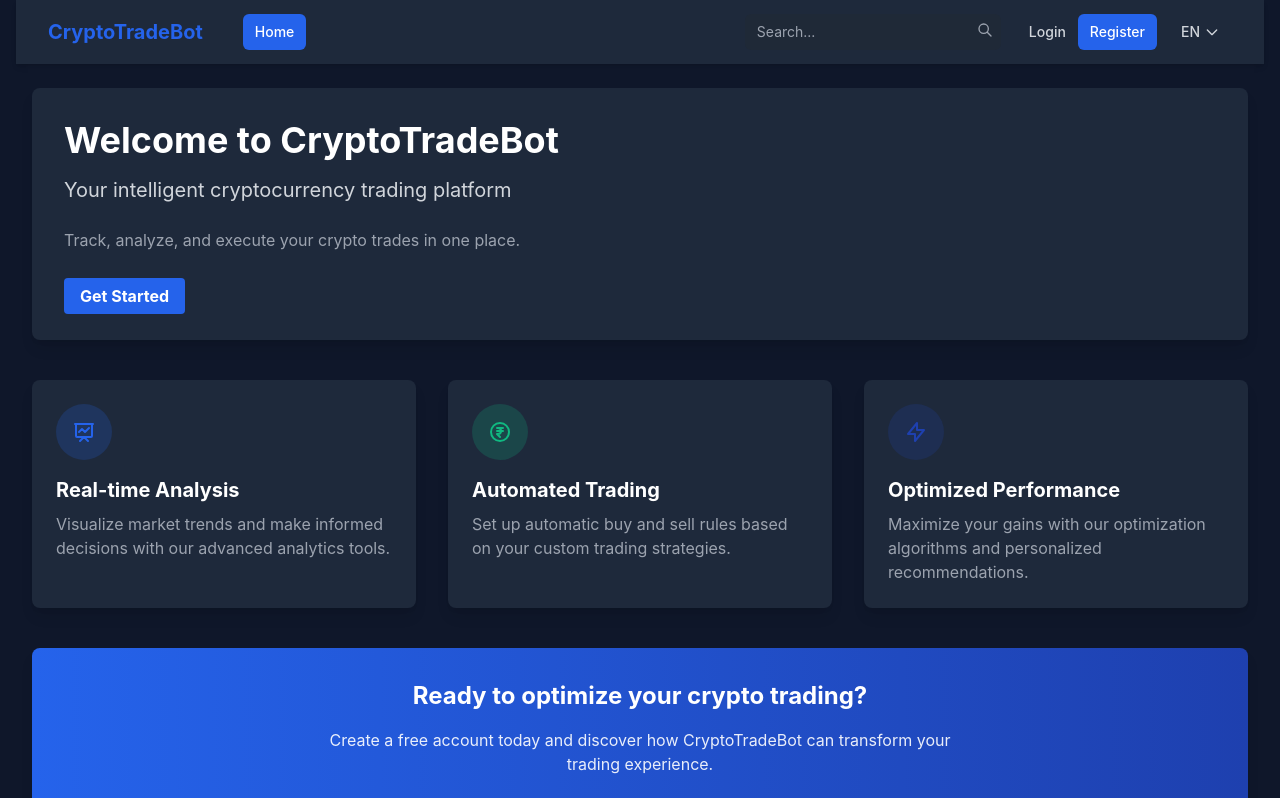
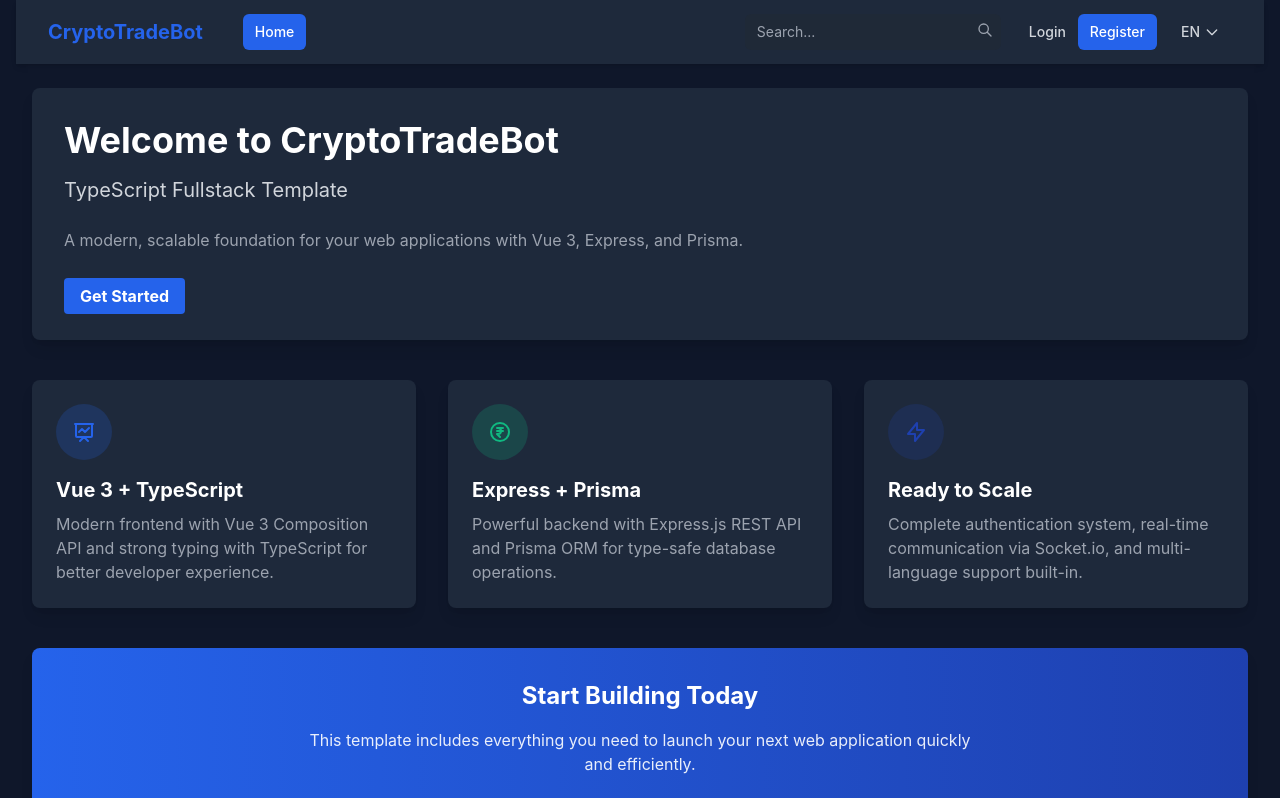
Before and after one commit to samadh90/ts-fullstack-template, a Vue app in the folder client/: page / in a window 1280 px wide. Shown: the top 798 px of the page. Built offline with nearby package versions, Linux system fonts and the light colour scheme; no server answers.

Commit message:
fix(home): update Home.vue content and translations for clarity and consistency

```diff
--- a/client/src/views/Home.vue
+++ b/client/src/views/Home.vue
@@ -1,16 +1,16 @@
 <template>
   <div>
-    <!-- Section hero -->
+    <!-- Hero section -->
     <div class="bg-crypto-card rounded-lg shadow-lg p-8 mb-10">
       <h1 class="text-4xl font-bold text-white mb-4">{{ $t('common.welcome') }}</h1>
-      <p class="text-xl text-gray-300 mb-6">{{ $t('home.subtitle') }}</p>
-      <p class="text-gray-400 mb-8">{{ $t('home.description') }}</p>
-      <router-link to="/trades" class="btn-primary">
-        {{ $t('home.getStarted') }}
+      <p class="text-xl text-gray-300 mb-6">TypeScript Fullstack Template</p>
+      <p class="text-gray-400 mb-8">A modern, scalable foundation for your web applications with Vue 3, Express, and Prisma.</p>
+      <router-link to="/register" class="btn-primary">
+        Get Started
       </router-link>
     </div>
 
-    <!-- Section des fonctionnalités -->
+    <!-- Features section -->
     <div class="grid grid-cols-1 md:grid-cols-3 gap-8 mb-10">
       <div class="bg-crypto-card rounded-lg shadow-lg p-6 transition-transform hover:scale-105">
         <div class="flex items-center justify-center h-14 w-14 rounded-full bg-crypto-primary bg-opacity-20 text-crypto-primary mb-4">
@@ -18,8 +18,8 @@
             <path stroke-linecap="round" stroke-linejoin="round" stroke-width="2" d="M7 12l3-3 3 3 4-4M8 21l4-4 4 4M3 4h18M4 4h16v12a1 1 0 01-1 1H5a1 1 0 01-1-1V4z"></path>
           </svg>
         </div>
-        <h3 class="text-xl font-bold text-white mb-2">{{ $t('home.feature1.title') }}</h3>
-        <p class="text-gray-400">{{ $t('home.feature1.description') }}</p>
+        <h3 class="text-xl font-bold text-white mb-2">Vue 3 + TypeScript</h3>
+        <p class="text-gray-400">Modern frontend with Vue 3 Composition API and strong typing with TypeScript for better developer experience.</p>
       </div>
 
       <div class="bg-crypto-card rounded-lg shadow-lg p-6 transition-transform hover:scale-105">
@@ -28,8 +28,8 @@
             <path stroke-linecap="round" stroke-linejoin="round" stroke-width="2" d="M9 8h6m-5 0a3 3 0 110 6H9l3 3m-3-6h6m6 1a9 9 0 11-18 0 9 9 0 0118 0z"></path>
           </svg>
         </div>
-        <h3 class="text-xl font-bold text-white mb-2">{{ $t('home.feature2.title') }}</h3>
-        <p class="text-gray-400">{{ $t('home.feature2.description') }}</p>
+        <h3 class="text-xl font-bold text-white mb-2">Express + Prisma</h3>
+        <p class="text-gray-400">Powerful backend with Express.js REST API and Prisma ORM for type-safe database operations.</p>
       </div>
 
       <div class="bg-crypto-card rounded-lg shadow-lg p-6 transition-transform hover:scale-105">
@@ -38,21 +38,21 @@
             <path stroke-linecap="round" stroke-linejoin="round" stroke-width="2" d="M13 10V3L4 14h7v7l9-11h-7z"></path>
           </svg>
         </div>
-        <h3 class="text-xl font-bold text-white mb-2">{{ $t('home.feature3.title') }}</h3>
-        <p class="text-gray-400">{{ $t('home.feature3.description') }}</p>
+        <h3 class="text-xl font-bold text-white mb-2">Ready to Scale</h3>
+        <p class="text-gray-400">Complete authentication system, real-time communication via Socket.io, and multi-language support built-in.</p>
       </div>
     </div>
 
     <!-- Call to action -->
     <div class="bg-gradient-to-r from-crypto-primary to-crypto-secondary rounded-lg shadow-lg p-8 text-center">
-      <h2 class="text-2xl font-bold text-white mb-4">{{ $t('home.cta.title') }}</h2>
-      <p class="text-white text-opacity-90 mb-6 max-w-2xl mx-auto">{{ $t('home.cta.description') }}</p>
+      <h2 class="text-2xl font-bold text-white mb-4">Start Building Today</h2>
+      <p class="text-white text-opacity-90 mb-6 max-w-2xl mx-auto">This template includes everything you need to launch your next web application quickly and efficiently.</p>
       <div class="flex flex-col sm:flex-row justify-center items-center gap-4">
         <router-link to="/register" class="bg-white hover:bg-gray-100 text-crypto-primary font-bold py-2 px-6 rounded transition-colors">
-          {{ $t('home.cta.registerButton') }}
+          Create Account
         </router-link>
         <router-link to="/dashboard" class="text-white border border-white hover:bg-white hover:bg-opacity-10 font-bold py-2 px-6 rounded transition-colors">
-          {{ $t('home.cta.demoButton') }}
+          Explore Demo
         </router-link>
       </div>
     </div>
@@ -60,5 +60,5 @@
 </template>
 
 <script setup lang="ts">
-// Pas de logique supplémentaire nécessaire
+// No additional logic needed
 </script>
```
